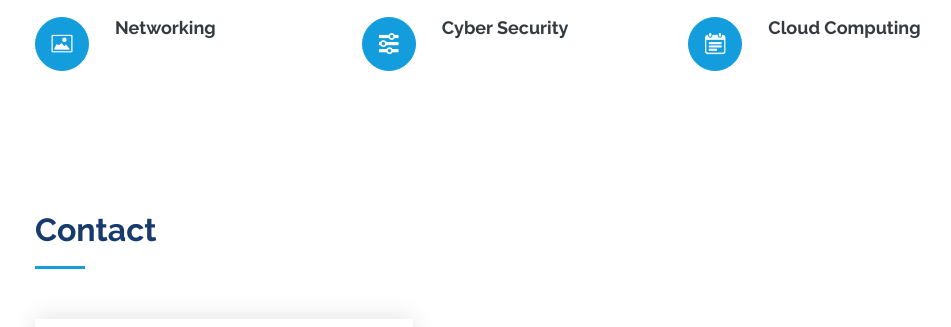
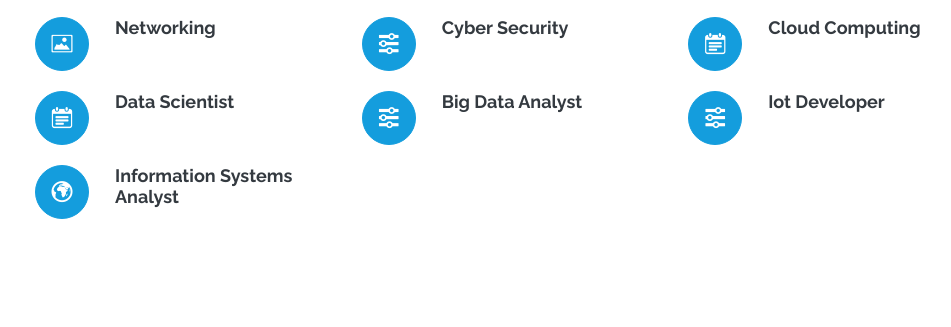
Before and after one commit to dawe3799/DemiAwe, a plain HTML site: page index.html in a window 1280 px wide. Shown: the part 3294-3621 px from the top of the page, without its empty margins (280-1231 px from the left). Drawn offline with nearby package versions, Linux system fonts and the light colour scheme.

Commit message:
Update index.html

```diff
--- a/index.html
+++ b/index.html
@@ -325,8 +325,34 @@
             <h4 class="title"><a href="">Cloud Computing</a></h4>
             <p class="description"></p>
           </div>
+
+        <div class="col-lg-4 col-md-6 icon-box" data-aos="fade-up" data-aos-delay="500">
+            <div class="icon"><i class="icofont-tasks-alt"></i></div>
+            <h4 class="title"><a href="">Data Scientist</a></h4>
+            <p class="description"></p>
+          </div>
+
+           <div class="col-lg-4 col-md-6 icon-box" data-aos="fade-up" data-aos-delay="400">
+            <div class="icon"><i class="icofont-settings"></i></div>
+            <h4 class="title"><a href="">Big Data Analyst</a></h4>
+            <p class="description"></p>
+          </div>
+
+          <div class="col-lg-4 col-md-6 icon-box" data-aos="fade-up" data-aos-delay="400">
+            <div class="icon"><i class="icofont-settings"></i></div>
+            <h4 class="title"><a href="">Iot Developer</a></h4>
+            <p class="description"></p>
+          </div>
+          <div class="col-lg-4 col-md-6 icon-box" data-aos="fade-up" data-aos-delay="200">
+            <div class="icon"><i class="icofont-earth"></i></div>
+            <h4 class="title"><a href="">Information Systems Analyst</a></h4>
+            <p class="description"></p>
+          </div>
+
+
+
+
         </div>
-
       </div>
     </section><!-- End Services Section -->
 
```
